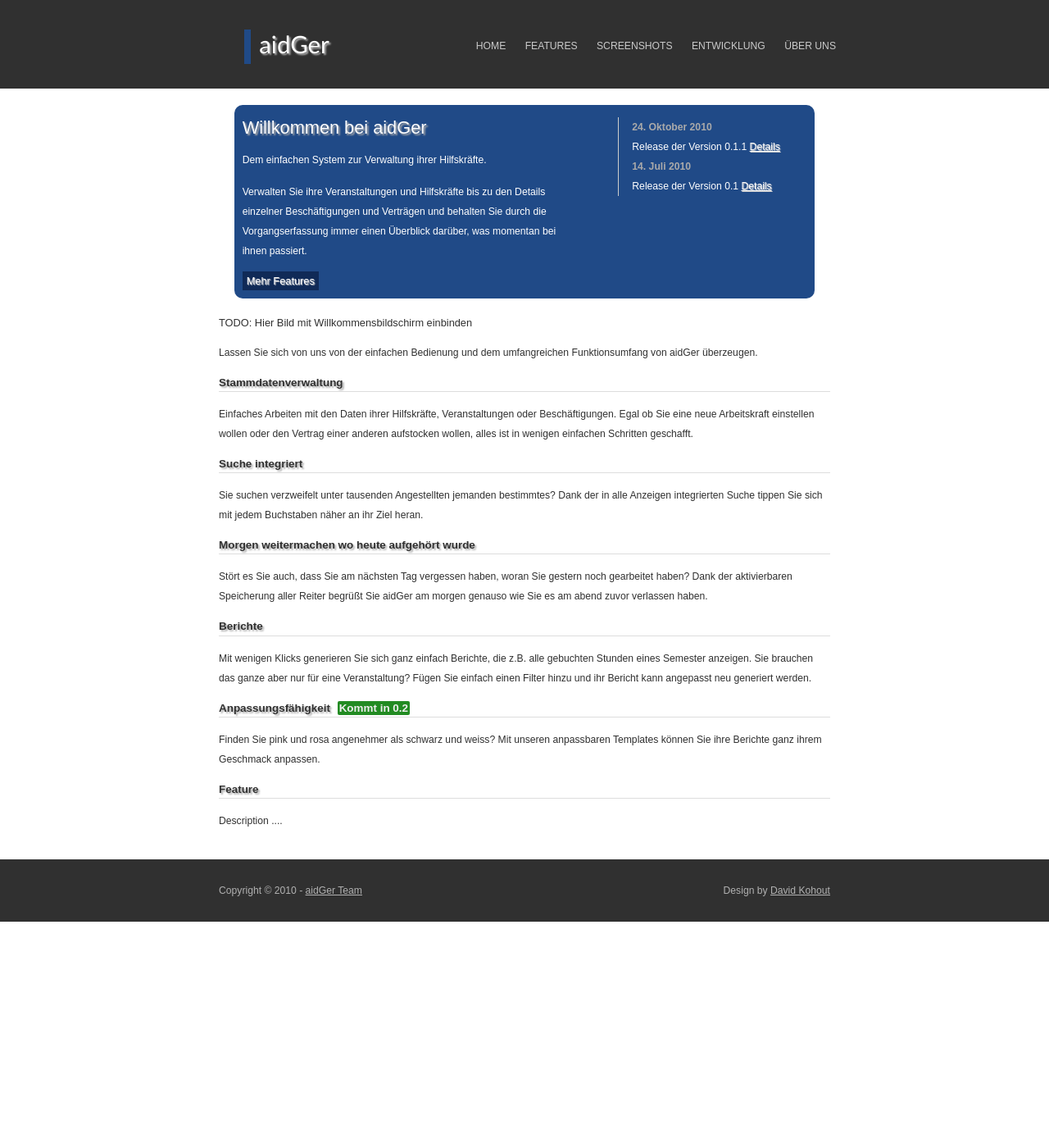
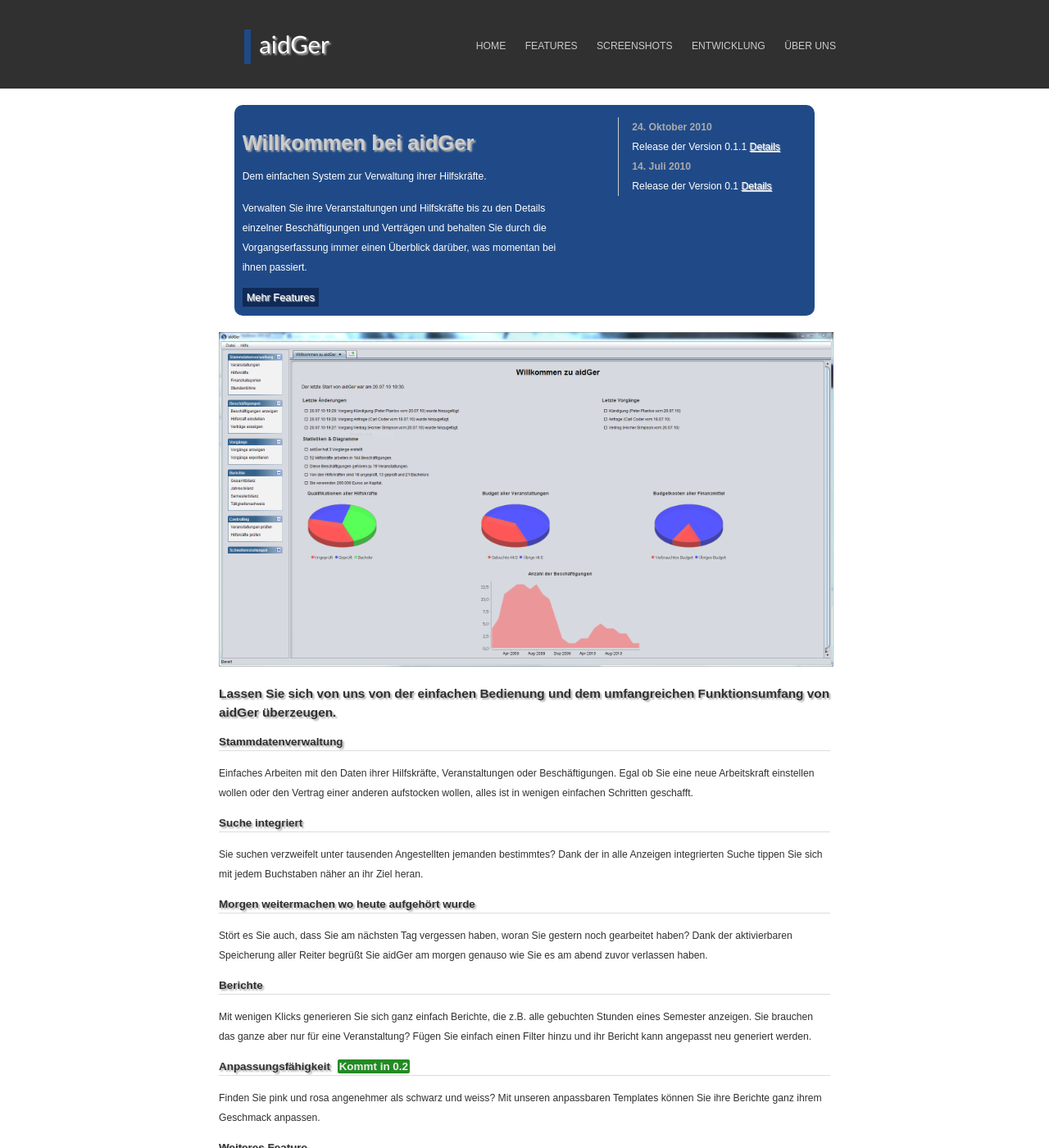
Before and after one commit to aidGer/aidger.github.com, a Jekyll site: the page built from index.html, in a window 1280 px wide and 1400 px high. Shown: the whole window at 82% size. Built offline with Jekyll 4.4.1, drawn with Linux system fonts in a browser that asks for light colours; some web fonts are replaced; some of the changed text lies outside the part shown.

Commit message:
Add picture to index

```diff
--- a/index.html
+++ b/index.html
@@ -5,7 +5,7 @@
 
 <div class="rbroundbox clearfix">
     <div class="content">
-		<h2>Willkommen bei aidGer</h2>
+        <h1 style="color: #ccc">Willkommen bei aidGer</h1>
         <p>Dem einfachen System zur Verwaltung ihrer Hilfskräfte.</p>
         <p>Verwalten Sie ihre Veranstaltungen und Hilfskräfte bis zu den Details einzelner Beschäftigungen und Verträgen und behalten Sie durch die Vorgangserfassung immer einen Überblick darüber, was momentan bei ihnen passiert.</p>
         <a href="#features" class="light">Mehr Features</a>
@@ -16,9 +16,9 @@
     </div></div>
 </div>
 
-<div>TODO: Hier Bild mit Willkommensbildschirm einbinden</div>
+<img src="img/welcomescreen.png" alt="Welcome Screen" width="750px"  />
 
-<p>Lassen Sie sich von uns von der einfachen Bedienung und dem umfangreichen Funktionsumfang von aidGer überzeugen.</p>
+<h4>Lassen Sie sich von uns von der einfachen Bedienung und dem umfangreichen Funktionsumfang von aidGer überzeugen.</h4>
 
 <a name="features"></a>
 
@@ -54,7 +54,6 @@
 </div>
 
 <div class="box">
-
+    <h3>Weiteres Feature</h3>
+    <p>Weiteres Geblubber</p>
 </div>
-<h3>Feature</h3>
-<p>Description ....</p>
```
Also changed, not shown: img/welcomescreen.png (added). Lines whose indentation alone changed are shown as unchanged.
